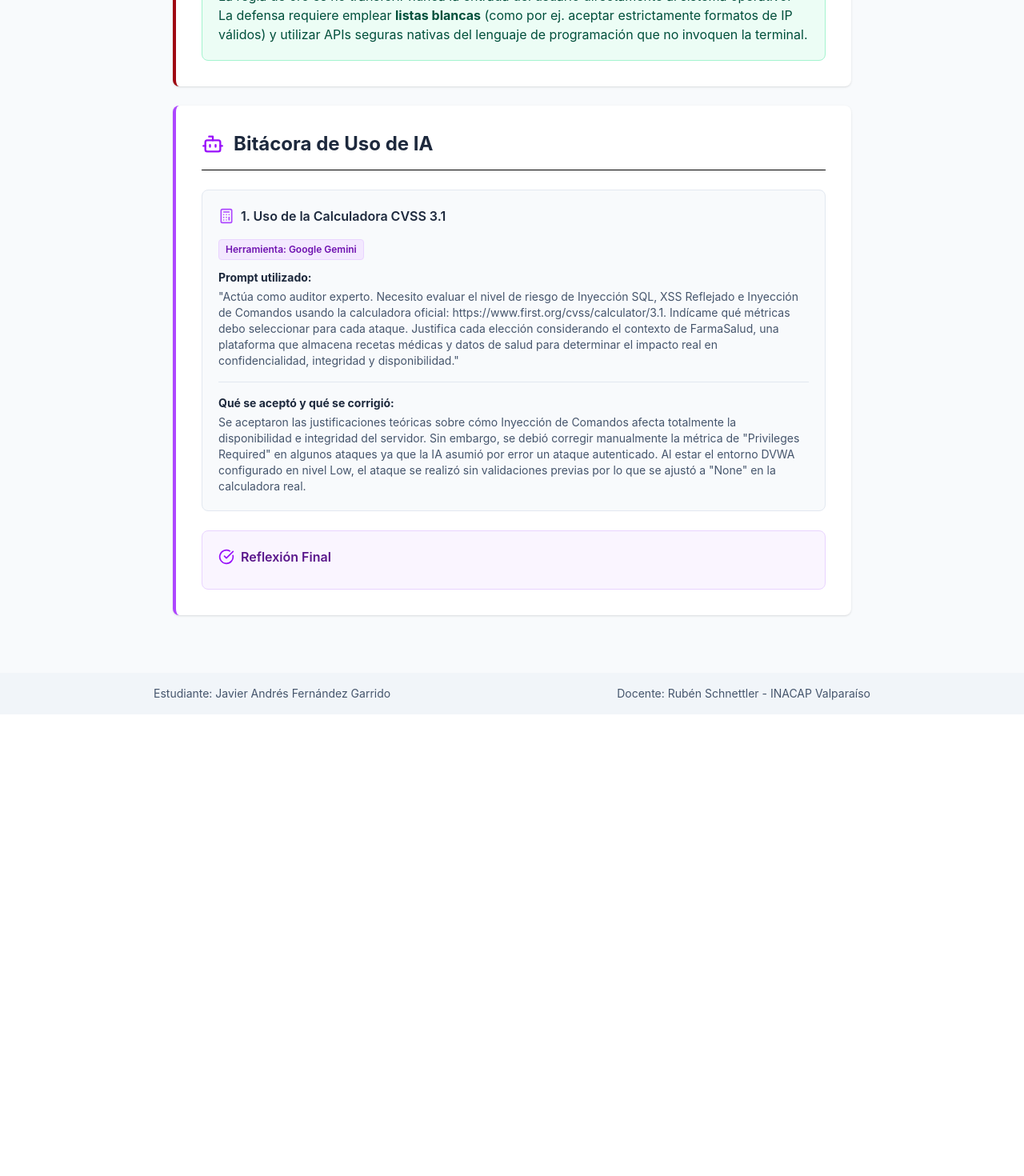
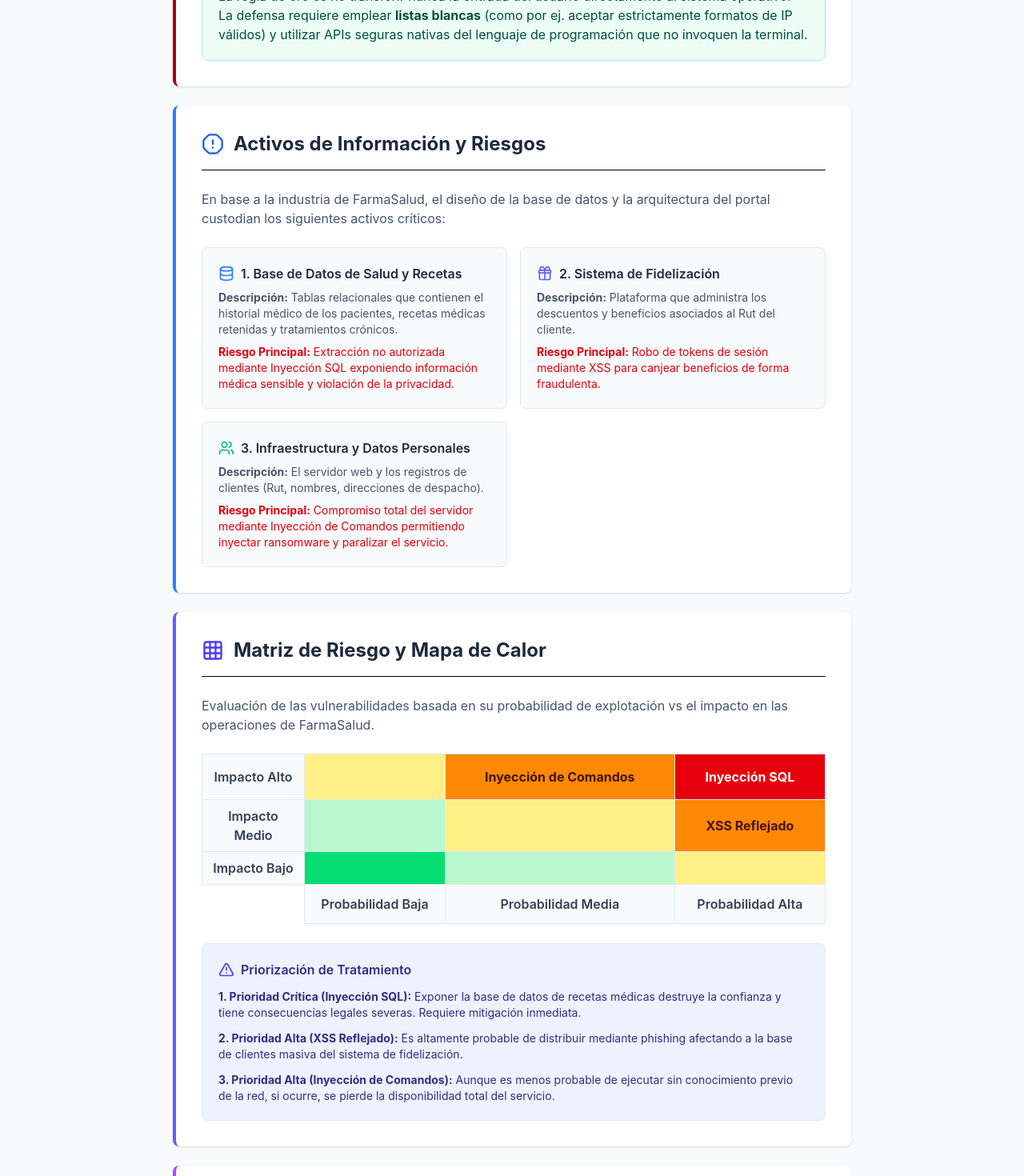
Before and after one commit to Jaanfg/auditoria_ferjav, a React (Vite) app: page / in a window 1280 px wide. Shown: the part 4260-5730 px from the top of the page at 80% size. Before the commit the page ends 5153 px from the top, so only its background shows below. Built offline with nearby package versions, Linux system fonts and the light colour scheme.

Commit message:
Se agrega componente Activos y componente Matriz

```diff
--- /dev/null
+++ b/docs_ferjav/05_activos_ferjav.md
@@ -0,0 +1,15 @@
+# Activos de Información y Riesgos
+
+En base a la industria de FarmaSalud, el diseño de la base de datos y la arquitectura del portal custodian los siguientes activos críticos:
+
+## 1. Base de Datos de Salud y Recetas
+* **Descripción:** Tablas relacionales que contienen el historial médico de los pacientes, recetas médicas retenidas y tratamientos crónicos.
+* **Riesgo:** Extracción no autorizada mediante Inyección SQL.
+
+## 2. Sistema de Fidelización
+* **Descripción:** Plataforma que administra los descuentos y beneficios asociados al RUT del cliente.
+* **Riesgo:** Robo de tokens de sesión mediante XSS.
+
+## 3. Infraestructura y Datos Personales
+* **Descripción:** El servidor web y los registros de clientes (Rut, nombres, direcciones).
+* **Riesgo:** Compromiso total del servidor mediante Inyección de Comandos.
--- /dev/null
+++ b/docs_ferjav/06_matriz_ferjav.md
@@ -0,0 +1,18 @@
+# Matriz de Riesgo - FarmaSalud
+
+Para priorizar las vulnerabilidades encontradas, se evalúa la probabilidad de ocurrencia frente al impacto en FarmaSalud.
+
+## 1. Inyección SQL (Base de Datos de Salud)
+* **Probabilidad:** Media (Requiere conocimiento de la estructura pero el campo es fácilmente accesible).
+* **Impacto:** Alto (Exposición total de historiales médicos y recetas violando gravemente la privacidad de los pacientes).
+* **Nivel de Riesgo:** Riesgo Crítico.
+
+## 2. Inyección de Comandos (Servidor Web)
+* **Probabilidad:** Baja (Requiere acceso a herramientas específicas de red desde el portal).
+* **Impacto:** Alto (Compromiso total del servidor, posible ransomware o interrupción del servicio de venta).
+* **Nivel de Riesgo:** Riesgo Alto.
+
+## 3. XSS Reflejado (Sistema de Fidelización)
+* **Probabilidad:** Alta (Fácil de automatizar y engañar a usuarios enviando links maliciosos).
+* **Impacto:** Medio (Afecta sesiones individuales y robo de puntos pero no derriba el servidor).
+* **Nivel de Riesgo:** Riesgo Alto.
--- a/src/App.jsx
+++ b/src/App.jsx
@@ -3,8 +3,11 @@ import Resumen from './components/Resumen'
 import InyeccionSQL from './components/InyeccionSQL'
 import XSS from './components/XSS'
 import Comandos from './components/Comandos'
+import Activos from './components/Activos'
+import Matriz from './components/Matriz'
+
+
 import Prompts from './components/Prompts'
-
 
 function App() {
   return (
@@ -29,6 +32,10 @@ function App() {
         <InyeccionSQL />
         <XSS />
         <Comandos />
+        <Activos />
+        <Matriz />
+
+
         <Prompts />
       </main>
 
--- /dev/null
+++ b/src/components/Activos.jsx
@@ -0,0 +1,51 @@
+import { Database, Users, Gift, AlertOctagon } from 'lucide-react'
+
+function Activos() {
+  return (
+    <div className="bg-white rounded-lg shadow p-8 mb-6 border-l-4 border-blue-500">
+      <div className="flex items-center gap-3 mb-6 border-b pb-4">
+        <AlertOctagon className="text-blue-600" size={28} />
+        <h2 className="text-2xl font-bold text-slate-800">
+          Activos de Información y Riesgos
+        </h2>
+      </div>
+
+      <div className="space-y-6 text-slate-600">
+        <p>
+          En base a la industria de FarmaSalud, el diseño de la base de datos y la arquitectura del portal custodian los siguientes activos críticos:
+        </p>
+
+        <div className="grid grid-cols-1 md:grid-cols-2 gap-4">
+          <div className="bg-slate-50 p-5 rounded-lg border border-slate-200">
+            <div className="flex items-center gap-2 mb-2">
+              <Database className="text-blue-500" size={20} />
+              <h3 className="font-semibold text-slate-800">1. Base de Datos de Salud y Recetas</h3>
+            </div>
+            <p className="text-sm"><strong>Descripción:</strong> Tablas relacionales que contienen el historial médico de los pacientes, recetas médicas retenidas y tratamientos crónicos.</p>
+            <p className="text-sm mt-2 text-red-600"><strong>Riesgo Principal:</strong> Extracción no autorizada mediante Inyección SQL exponiendo información médica sensible y violación de la privacidad.</p>
+          </div>
+
+          <div className="bg-slate-50 p-5 rounded-lg border border-slate-200">
+            <div className="flex items-center gap-2 mb-2">
+              <Gift className="text-indigo-500" size={20} />
+              <h3 className="font-semibold text-slate-800">2. Sistema de Fidelización</h3>
+            </div>
+            <p className="text-sm"><strong>Descripción:</strong> Plataforma que administra los descuentos y beneficios asociados al Rut del cliente.</p>
+            <p className="text-sm mt-2 text-red-600"><strong>Riesgo Principal:</strong> Robo de tokens de sesión mediante XSS para canjear beneficios de forma fraudulenta.</p>
+          </div>
+
+          <div className="bg-slate-50 p-5 rounded-lg border border-slate-200">
+            <div className="flex items-center gap-2 mb-2">
+              <Users className="text-emerald-500" size={20} />
+              <h3 className="font-semibold text-slate-800">3. Infraestructura y Datos Personales</h3>
+            </div>
+            <p className="text-sm"><strong>Descripción:</strong> El servidor web y los registros de clientes (Rut, nombres, direcciones de despacho).</p>
+            <p className="text-sm mt-2 text-red-600"><strong>Riesgo Principal:</strong> Compromiso total del servidor mediante Inyección de Comandos permitiendo inyectar ransomware y paralizar el servicio.</p>
+          </div>
+        </div>
+      </div>
+    </div>
+  )
+}
+
+export default Activos
--- /dev/null
+++ b/src/components/Matriz.jsx
@@ -0,0 +1,71 @@
+import { Grid, AlertTriangle } from 'lucide-react'
+
+function Matriz() {
+  return (
+    <div className="bg-white rounded-lg shadow p-8 mb-6 border-l-4 border-indigo-500">
+      <div className="flex items-center gap-3 mb-6 border-b pb-4">
+        <Grid className="text-indigo-600" size={28} />
+        <h2 className="text-2xl font-bold text-slate-800">
+          Matriz de Riesgo y Mapa de Calor
+        </h2>
+      </div>
+
+      <div className="space-y-6 text-slate-600">
+        <p>
+          Evaluación de las vulnerabilidades basada en su probabilidad de explotación vs el impacto en las operaciones de FarmaSalud.
+        </p>
+
+        <div className="overflow-x-auto mt-6">
+          <table className="w-full text-center border-collapse min-w-150[600px]">
+            <tbody>
+              <tr>
+                <td className="w-32 font-semibold text-slate-700 bg-slate-50 border border-slate-200 p-2">Impacto Alto</td>
+                <td className="p-4 bg-yellow-200 border border-slate-200"></td>
+                <td className="p-4 bg-orange-400 border border-slate-200 font-bold text-orange-950 shadow-inner">
+                  Inyección de Comandos
+                </td>
+                <td className="p-4 bg-red-600 border border-slate-200 font-bold text-white shadow-inner">
+                  Inyección SQL
+                </td>
+              </tr>
+              <tr>
+                <td className="w-32 font-semibold text-slate-700 bg-slate-50 border border-slate-200 p-2">Impacto Medio</td>
+                <td className="p-4 bg-green-200 border border-slate-200"></td>
+                <td className="p-4 bg-yellow-200 border border-slate-200"></td>
+                <td className="p-4 bg-orange-400 border border-slate-200 font-bold text-orange-950 shadow-inner">
+                  XSS Reflejado
+                </td>
+              </tr>
+              <tr>
+                <td className="w-32 font-semibold text-slate-700 bg-slate-50 border border-slate-200 p-2">Impacto Bajo</td>
+                <td className="p-4 bg-green-400 border border-slate-200"></td>
+                <td className="p-4 bg-green-200 border border-slate-200"></td>
+                <td className="p-4 bg-yellow-200 border border-slate-200"></td>
+              </tr>
+              <tr>
+                <td className="w-32 border-none"></td>
+                <td className="font-semibold text-slate-700 bg-slate-50 border border-slate-200 py-3">Probabilidad Baja</td>
+                <td className="font-semibold text-slate-700 bg-slate-50 border border-slate-200 py-3">Probabilidad Media</td>
+                <td className="font-semibold text-slate-700 bg-slate-50 border border-slate-200 py-3">Probabilidad Alta</td>
+              </tr>
+            </tbody>
+          </table>
+        </div>
+
+        <div className="bg-indigo-50 p-5 rounded-lg border border-indigo-100 mt-6">
+          <h3 className="font-semibold text-indigo-900 flex items-center gap-2 mb-3">
+            <AlertTriangle className="text-indigo-600" size={20} />
+            Priorización de Tratamiento
+          </h3>
+          <ul className="space-y-3 text-sm text-indigo-900">
+            <li><strong>1. Prioridad Crítica (Inyección SQL):</strong> Exponer la base de datos de recetas médicas destruye la confianza y tiene consecuencias legales severas. Requiere mitigación inmediata.</li>
+            <li><strong>2. Prioridad Alta (XSS Reflejado):</strong> Es altamente probable de distribuir mediante phishing afectando a la base de clientes masiva del sistema de fidelización.</li>
+            <li><strong>3. Prioridad Alta (Inyección de Comandos):</strong> Aunque es menos probable de ejecutar sin conocimiento previo de la red, si ocurre, se pierde la disponibilidad total del servicio.</li>
+          </ul>
+        </div>
+      </div>
+    </div>
+  )
+}
+
+export default Matriz
```
